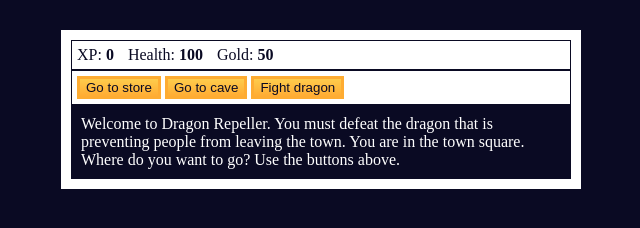
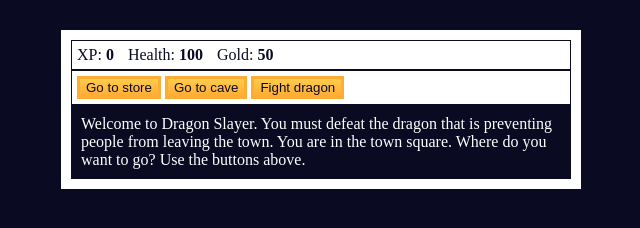
Before and after one commit to jasontemelo/dragon-slayer-rpg, a plain HTML site: page index.html in a window 1280 px wide. Shown: the whole page, without its empty margins (319-959 px from the left). Drawn offline with Linux system fonts and the light colour scheme.

Commit message:
Update index.html
Changed name of the game to Dragon Slayer

```diff
--- a/index.html
+++ b/index.html
@@ -32,7 +32,7 @@
         ></span>
       </div>
       <div id="text">
-        Welcome to Dragon Repeller. You must defeat the dragon that is
+        Welcome to Dragon Slayer. You must defeat the dragon that is
         preventing people from leaving the town. You are in the town square.
         Where do you want to go? Use the buttons above.
       </div>
```
